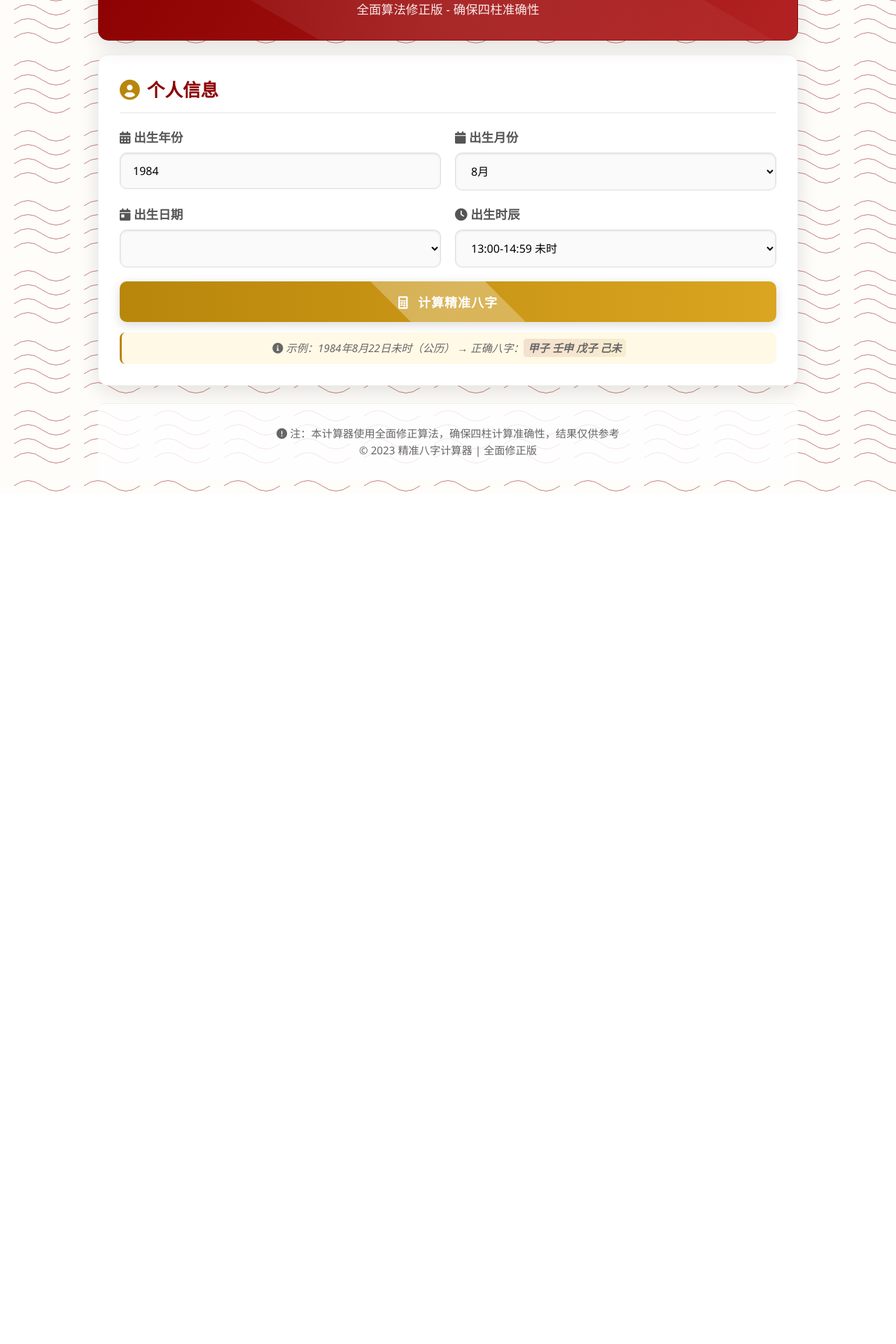
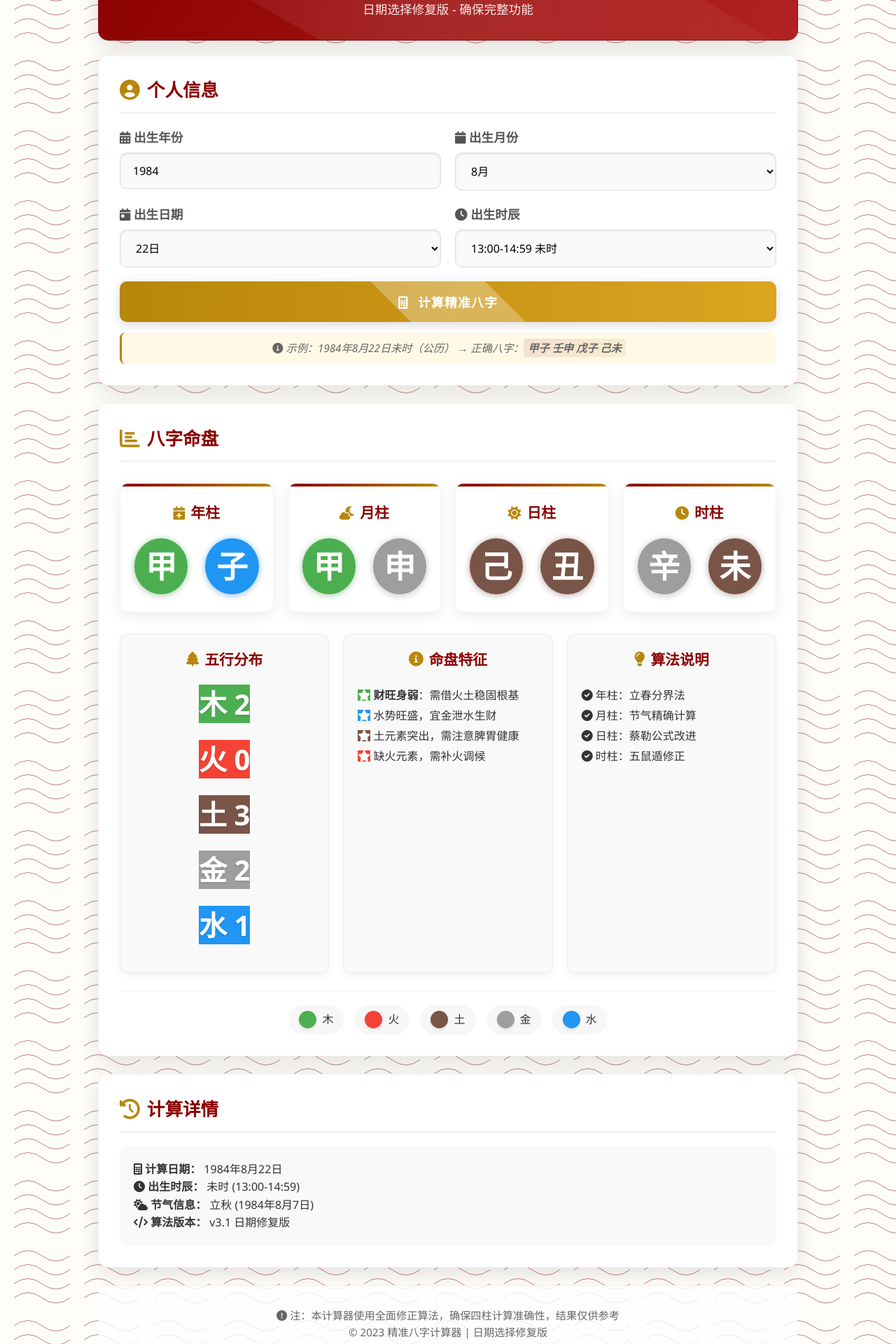
Before and after one commit to kunqianhu/Bazi, a plain HTML site: page index.html in a window 1280 px wide. Shown: the part 126-2046 px from the top of the page at 70% size. Before the commit the page ends 831 px from the top, so only its background shows below. Drawn offline with Linux system fonts and the light colour scheme.

Commit message:
Update index.html

```diff
--- a/index.html
+++ b/index.html
@@ -3,7 +3,7 @@
 <head>
     <meta charset="UTF-8">
     <meta name="viewport" content="width=device-width, initial-scale=1.0">
-    <title>精准八字计算器 - 全面修正版</title>
+    <title>精准八字计算器 - 日期选择修复版</title>
     <link rel="stylesheet" href="https://cdnjs.cloudflare.com/ajax/libs/font-awesome/6.0.0/css/all.min.css">
     <style>
         :root {
@@ -475,9 +475,9 @@
 <div class="container">
     <header>
         <h1><i class="fas fa-dragon"></i> 精准八字计算器</h1>
-        <p class="subtitle">全面算法修正版 - 确保四柱准确性</p>
+        <p class="subtitle">日期选择修复版 - 确保完整功能</p>
         <div class="accuracy-badge">
-            <i class="fas fa-check-circle"></i> 算法全面修正
+            <i class="fas fa-check-circle"></i> 日期选择已修复
         </div>
     </header>
 
@@ -548,7 +548,7 @@
     <div class="loader" id="loader">
         <i class="fas fa-spinner"></i>
         <h3>正在精准计算八字信息...</h3>
-        <p id="api-status-text">使用全面修正算法计算中</p>
+        <p id="api-status-text">本地算法计算中</p>
     </div>
 
     <div class="result-section" id="result-section">
@@ -660,14 +660,14 @@
                 <p><i class="fas fa-calculator"></i> <strong>计算日期：</strong> <span id="calc-date">1984年8月22日</span></p>
                 <p><i class="fas fa-clock"></i> <strong>出生时辰：</strong> <span id="solar-time">未时 (13:00-14:59)</span></p>
                 <p><i class="fas fa-cloud-sun"></i> <strong>节气信息：</strong> <span id="term-info">立秋 (1984年8月7日)</span></p>
-                <p><i class="fas fa-code"></i> <strong>算法版本：</strong> <span id="algorithm-version">v3.0 全面修正版</span></p>
+                <p><i class="fas fa-code"></i> <strong>算法版本：</strong> <span id="algorithm-version">v3.1 日期修复版</span></p>
             </div>
         </div>
     </div>
 
     <footer>
         <p><i class="fas fa-exclamation-circle"></i> 注：本计算器使用全面修正算法，确保四柱计算准确性，结果仅供参考</p>
-        <p>© 2023 精准八字计算器 | 全面修正版</p>
+        <p>© 2023 精准八字计算器 | 日期选择修复版</p>
     </footer>
 </div>
 
@@ -690,11 +690,15 @@ function initDayOptions() {
     const daySelect = document.getElementById('day');
     daySelect.innerHTML = '';
 
+    // 生成1-31日的选项
     for (let i = 1; i <= 31; i++) {
         const option = document.createElement('option');
         option.value = i;
         option.textContent = i + '日';
-        if (i === 22) option.selected = true;
+        // 默认选中22日
+        if (i === 22) {
+            option.selected = true;
+        }
         daySelect.appendChild(option);
     }
 }
@@ -811,7 +815,7 @@ function getDayGanzhi(year, month, day) {
     const yy = y % 100;
 
     // 蔡勒公式计算星期
-    let h = (day + Math.floor(13*(m+1)/5) + yy + Math.floor(yy/4) + Math.floor(c/4) - 2*c;
+    let h = (day + Math.floor(13*(m+1)/5) + yy + Math.floor(yy/4) + Math.floor(c/4) - 2*c);
     h = (h % 7 + 7) % 7; // 星期几（0=周六,1=周日,...,6=周五）
 
     // 计算日干支（1900年1月1日为甲戌日，序号11）
@@ -950,6 +954,7 @@ function getHourRange(hourIndex) {
 
 // 初始化页面
 window.onload = function() {
+    // 初始化日期选项
     initDayOptions();
 
     // 设置示例日期
@@ -959,7 +964,7 @@ window.onload = function() {
     document.getElementById('hour').value = 7;
 
     // 设置算法版本
-    document.getElementById('algorithm-version').textContent = "v3.0 全面修正版";
+    document.getElementById('algorithm-version').textContent = "v3.1 日期修复版";
 
     // 显示结果区域
     document.getElementById('result-section').style.display = 'block';
```
